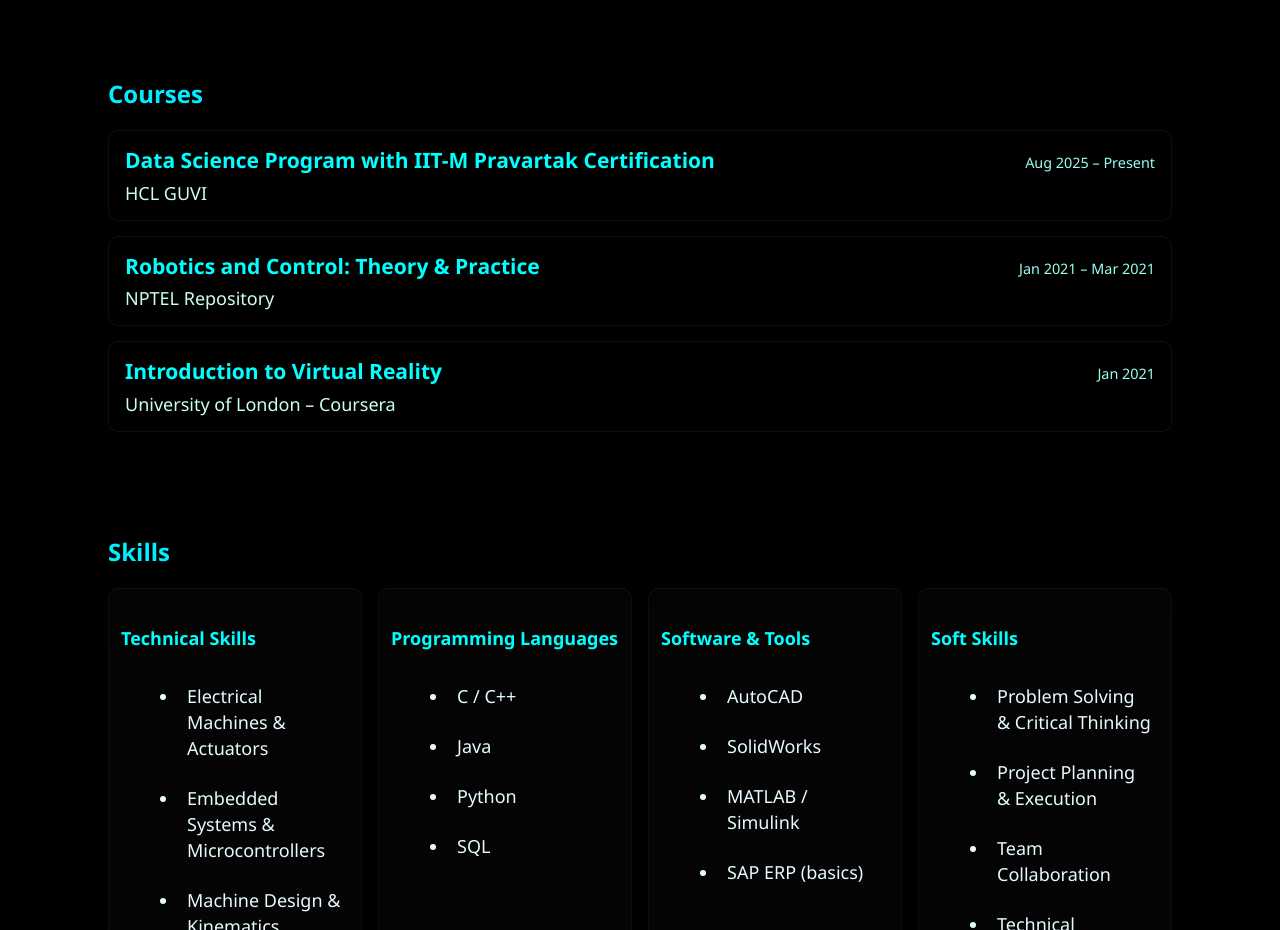
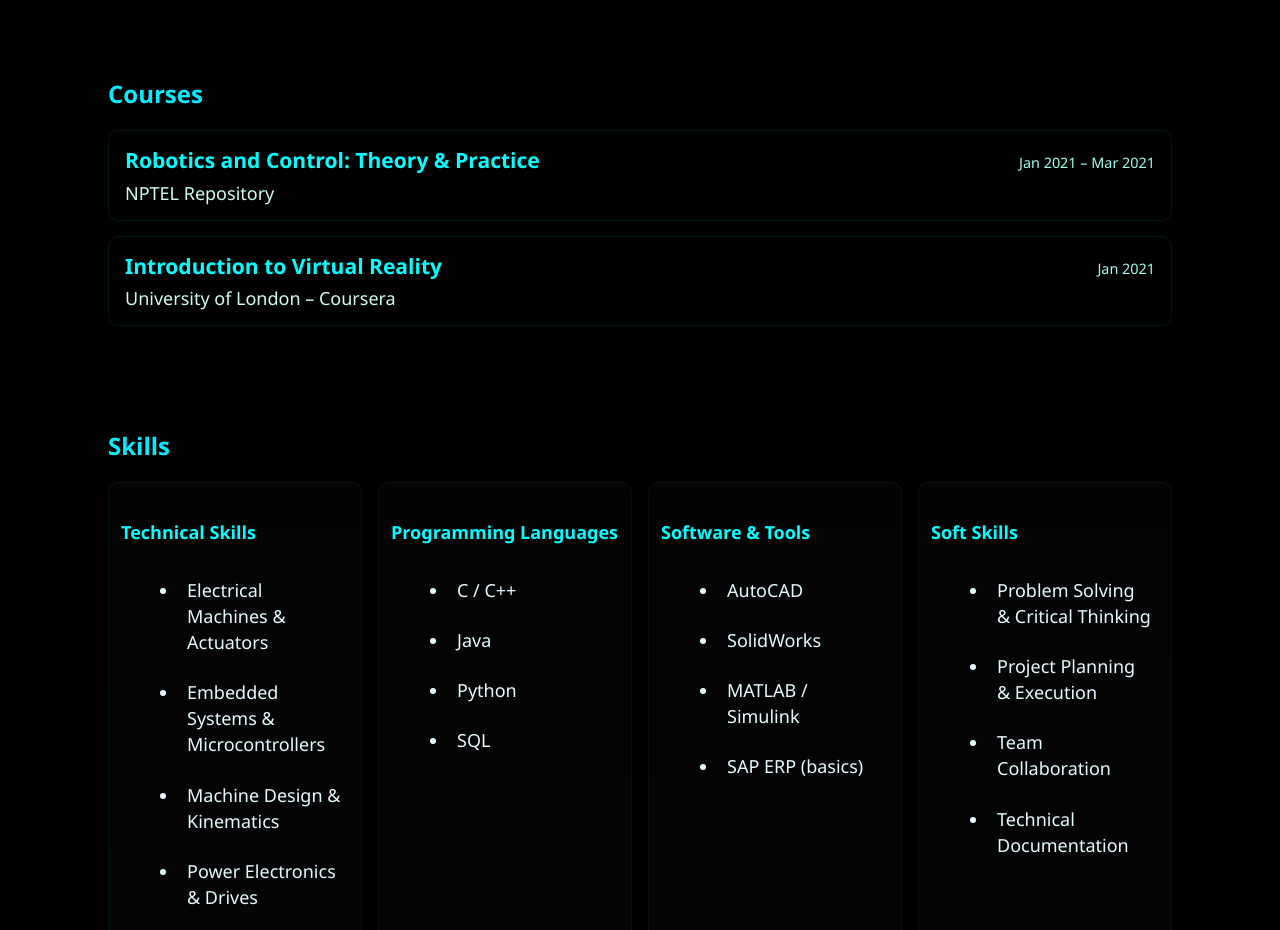
Before and after one commit to SyberSage/Portfolio, a plain HTML site: page index.html in a window 1280 px wide. Shown: the part 2120-3050 px from the top of the page. Drawn offline with Linux system fonts and the light colour scheme.

```diff
--- a/index.html
+++ b/index.html
@@ -153,13 +153,7 @@
     <section id="courses" class="section">
   <h2 class="section-title">Courses</h2>
 
-  <div class="course-card fade-in-elem">
-    <div class="course-header">
-      <h3>Data Science Program with IIT-M Pravartak Certification</h3>
-      <span class="course-date">Aug 2025 – Present</span>
-    </div>
-    <p class="course-provider">HCL GUVI</p>
-  </div>
+
 
   <div class="course-card fade-in-elem">
     <div class="course-header">
```
